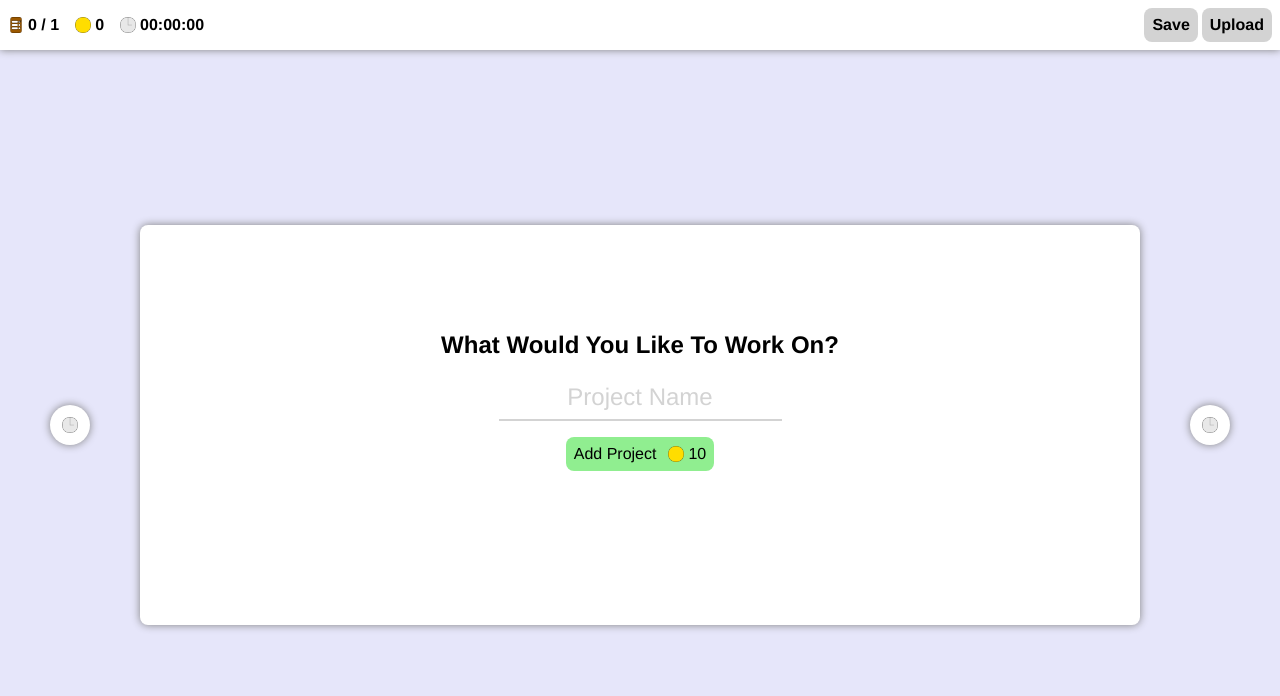
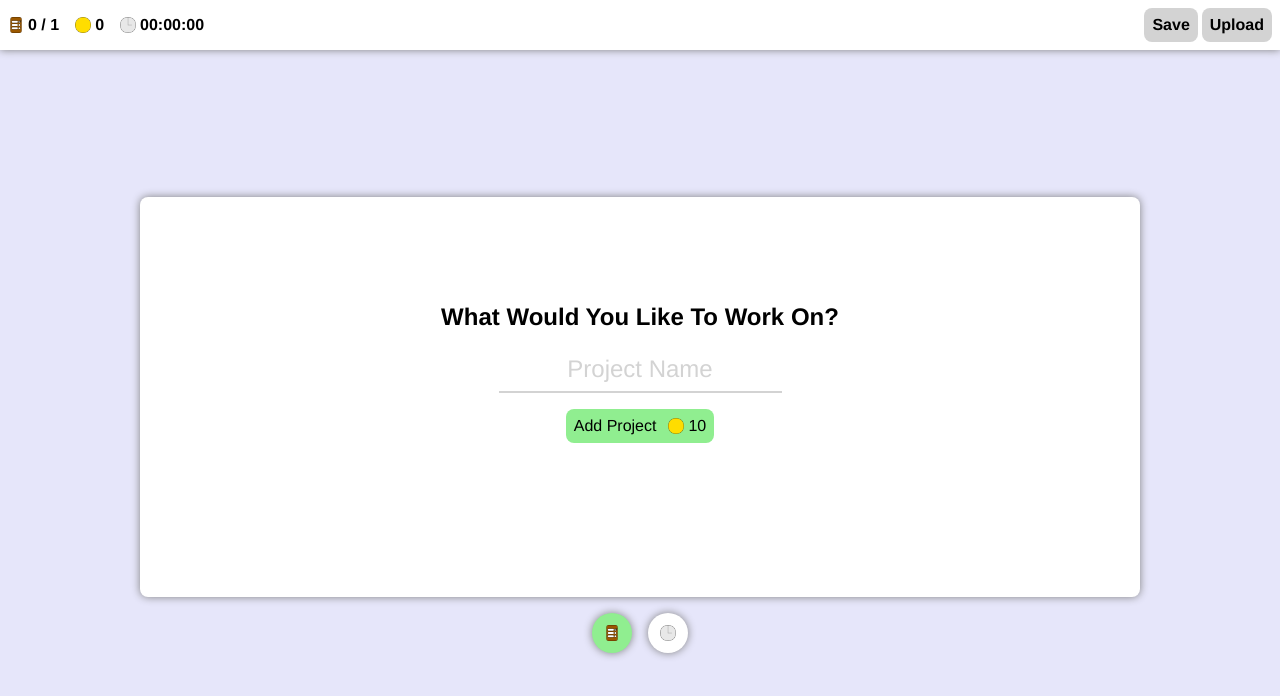
Before and after one commit to AdamxSimon/Project-Time, a React (Create React App) app: page / in a window 1280 px wide. Shown: the top 696 px of the page. Built offline with nearby package versions, Linux system fonts and the light colour scheme.

Commit message:
Redesigned navigation

```diff
--- a/src/App.tsx
+++ b/src/App.tsx
@@ -25,13 +25,14 @@ import TimerPNG from "./assets/timer.png";
 import classes from "./styles.module.css";
 
 export interface CarouselItem {
+  id: number;
   component: React.ReactElement;
   icon: string;
 }
 
 const carouselItems: CarouselItem[] = [
-  { component: <ProjectTable />, icon: ProjectsPNG },
-  { component: <ProjectTimer />, icon: TimerPNG },
+  { id: 1, component: <ProjectTable />, icon: ProjectsPNG },
+  { id: 2, component: <ProjectTimer />, icon: TimerPNG },
 ];
 
 const App = (): JSX.Element => {
--- a/src/carousel/Carousel.tsx
+++ b/src/carousel/Carousel.tsx
@@ -17,45 +17,31 @@ interface CarouselProps {
 const Carousel = (props: CarouselProps): JSX.Element => {
   const { items } = props;
 
-  const [selectedIndex, setSelectedIndex] = useState<number>(0);
-
-  const cycleBackward = () => {
-    if (selectedIndex === 0) {
-      setSelectedIndex(items.length - 1);
-    } else {
-      setSelectedIndex((previousIndex) => (previousIndex -= 1));
-    }
-  };
-
-  const cycleForward = () => {
-    if (selectedIndex === items.length - 1) {
-      setSelectedIndex(0);
-    } else {
-      setSelectedIndex((previousIndex) => (previousIndex += 1));
-    }
-  };
-
-  const backIcon: string =
-    selectedIndex === 0
-      ? items[items.length - 1].icon
-      : items[selectedIndex - 1].icon;
-
-  const forwardIcon: string =
-    selectedIndex === items.length - 1
-      ? items[0].icon
-      : items[selectedIndex + 1].icon;
+  const [selectedItem, setSelectedItem] = useState<CarouselItem>(items[0]);
 
   return (
     <div className={classes.carouselContainer}>
       <div className={classes.carousel}>
-        <div className={classes.directionButton} onClick={cycleBackward}>
-          <img src={backIcon} alt="Back" height={16} />
+        <div className={classes.componentContainer}>
+          {selectedItem.component}
         </div>
-        <div className={classes.componentContainer}>
-          {items[selectedIndex].component}
-        </div>
-        <div className={classes.directionButton} onClick={cycleForward}>
-          <img src={forwardIcon} alt="Forward" height={16} />
+        <div className={classes.navigationContainer}>
+          {items.map((item) => {
+            return (
+              <div
+                key={item.id}
+                className={classes.navigationButton}
+                style={
+                  item.id === selectedItem.id
+                    ? { backgroundColor: "lightgreen" }
+                    : undefined
+                }
+                onClick={() => setSelectedItem(item)}
+              >
+                <img src={item.icon} alt={item.icon} height={16} />
+              </div>
+            );
+          })}
         </div>
       </div>
     </div>
--- a/src/carousel/styles.module.css
+++ b/src/carousel/styles.module.css
@@ -9,8 +9,9 @@
 .carousel {
   flex: 1;
   display: flex;
-  justify-content: space-evenly;
+  flex-direction: column;
   align-items: center;
+  gap: 16px;
 }
 
 .componentContainer {
@@ -20,13 +21,24 @@
   border-radius: 8px;
   box-shadow: 0 0 8px gray;
   position: relative;
-  overflow: hidden;
+  overflow: scroll;
+  -ms-overflow-style: none;
+  scrollbar-width: none;
   transition: box-shadow 0.2s;
 }
 
-.directionButton {
+.componentContainer::-webkit-scrollbar {
+  display: none;
+}
+
+.navigationContainer {
+  display: flex;
+  gap: 16px;
+}
+
+.navigationButton {
   height: 40px;
-  width: 40px;
+  min-width: 40px;
   background-color: white;
   border-radius: 50%;
   box-shadow: 0 0 8px gray;
@@ -34,32 +46,41 @@
   justify-content: center;
   align-items: center;
   cursor: pointer;
-  transition: background-color 0.2s, box-shadow 0.2s;
+  transition: box-shadow 0.2s;
 }
 
-.directionButton:active {
+.navigationButton:active {
   box-shadow: 0 0 2px black;
 }
 
-@media screen and (max-width: 1100px), screen and (max-height: 500px) {
+@media screen and (max-width: 1000px), screen and (max-height: 520px) {
   .carousel {
+    width: 100%;
     position: absolute;
     top: 0;
     left: 0;
     right: 0;
     bottom: 0;
+    flex: 1;
+    gap: 0;
   }
 
   .componentContainer {
-    height: 100%;
+    width: 100%;
     border-radius: 0;
     box-shadow: none;
     flex: 1;
   }
 
-  .directionButton {
-    height: 100%;
-    width: 40px;
+  .navigationContainer {
+    height: fit-content;
+    width: 100%;
+    gap: 0;
+  }
+
+  .navigationButton {
+    height: 40px;
+    flex: 1;
     background-color: lightgray;
     border-radius: 0;
     box-shadow: none;
@@ -69,9 +90,4 @@
     font-weight: bold;
     cursor: pointer;
   }
-
-  .directionButton:active {
-    background-color: white;
-    box-shadow: none;
-  }
 }
```
